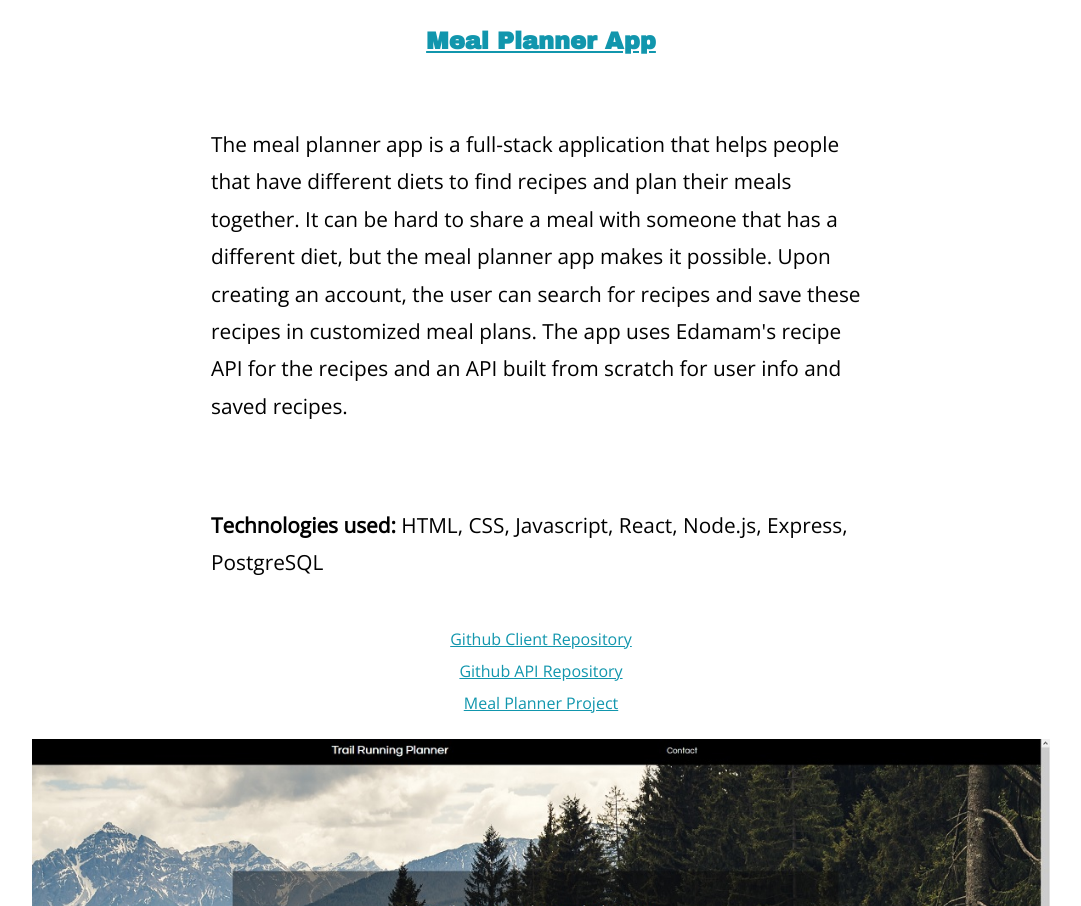
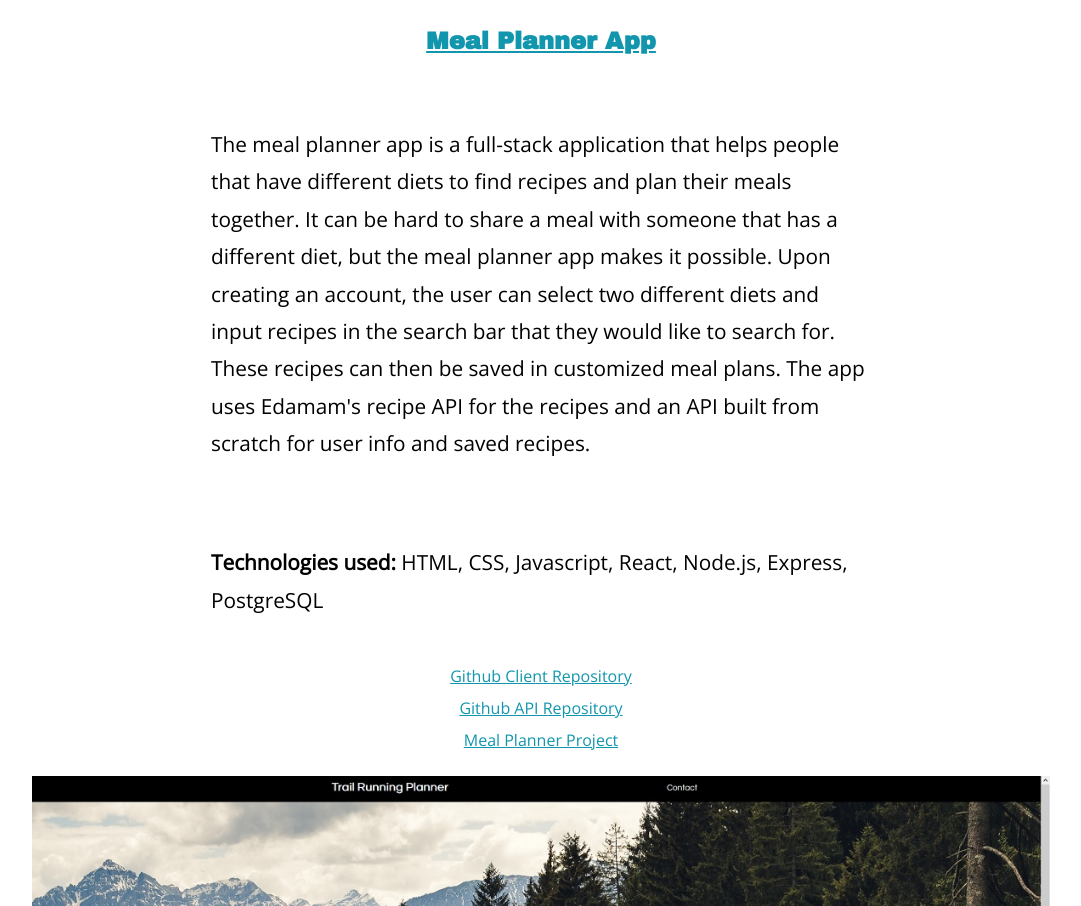
Before and after one commit to neelyab/amanda-portfolio, a plain HTML site: page projects/index.html in a window 1280 px wide. Shown: the part 1895-2801 px from the top of the page, without its empty margins (99-1180 px from the left). Drawn offline with nearby package versions, Linux system fonts and the light colour scheme.

Commit message:
project description

```diff
--- a/projects/index.html
+++ b/projects/index.html
@@ -42,7 +42,7 @@ Upon creating an account, the user can search for embroidery stitches and projec
             <h2><a href="https://meal-planner-app-eight.vercel.app/" target="_blank">Meal Planner App</a></h2>
             <p>The meal planner app is a full-stack application that helps people that have different diets to find recipes and plan their meals together.
                 It can be hard to share a meal with someone that has a different diet, but the meal planner app makes it possible.
-                Upon creating an account, the user can search for recipes and save these recipes in customized meal plans.
+                Upon creating an account, the user can select two different diets and input recipes in the search bar that they would like to search for. These recipes can then be saved in customized meal plans.
                 The app uses Edamam's recipe API for the recipes and an API built from scratch for user info and saved recipes.</p>
                 <p><strong>Technologies used:</strong> HTML, CSS, Javascript, React, Node.js, Express, PostgreSQL</p>
                 <a href="https://github.com/neelyab/meal-planner-app" target="_blank">Github Client Repository</a>
```
